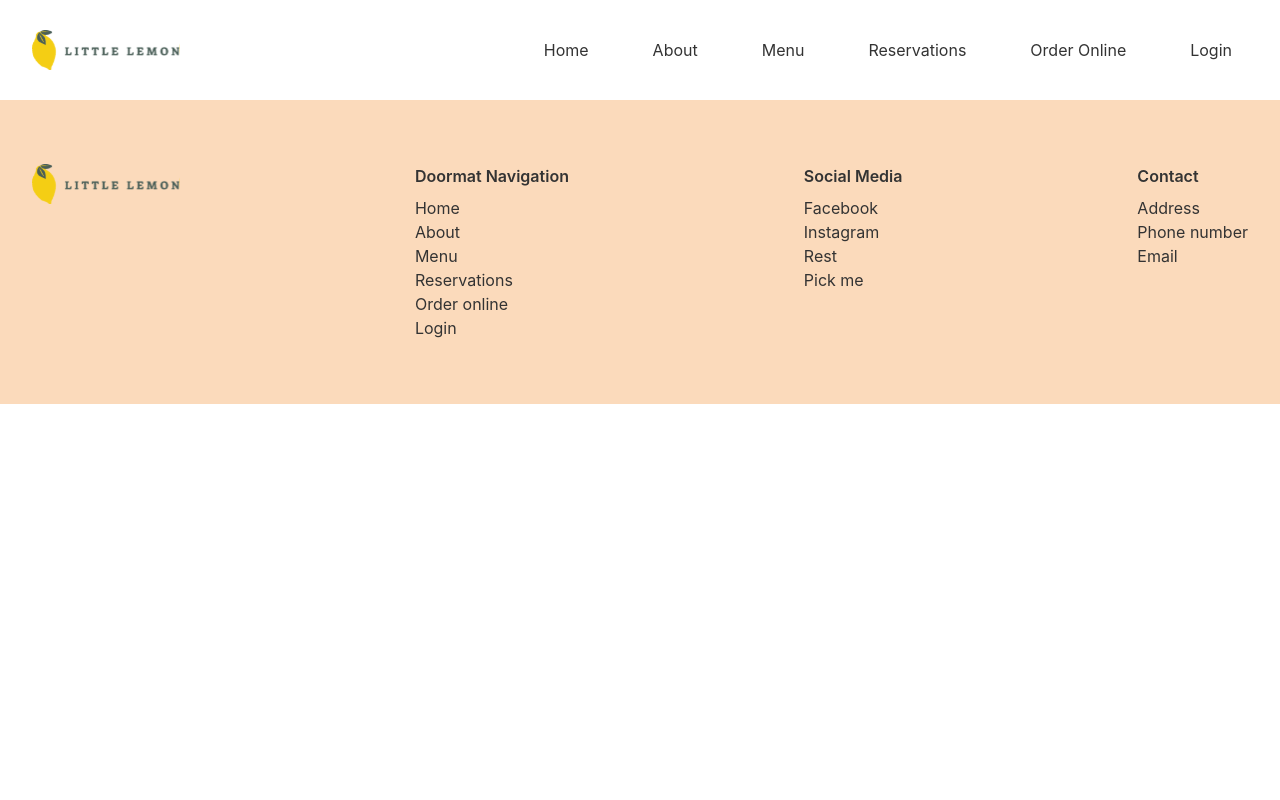
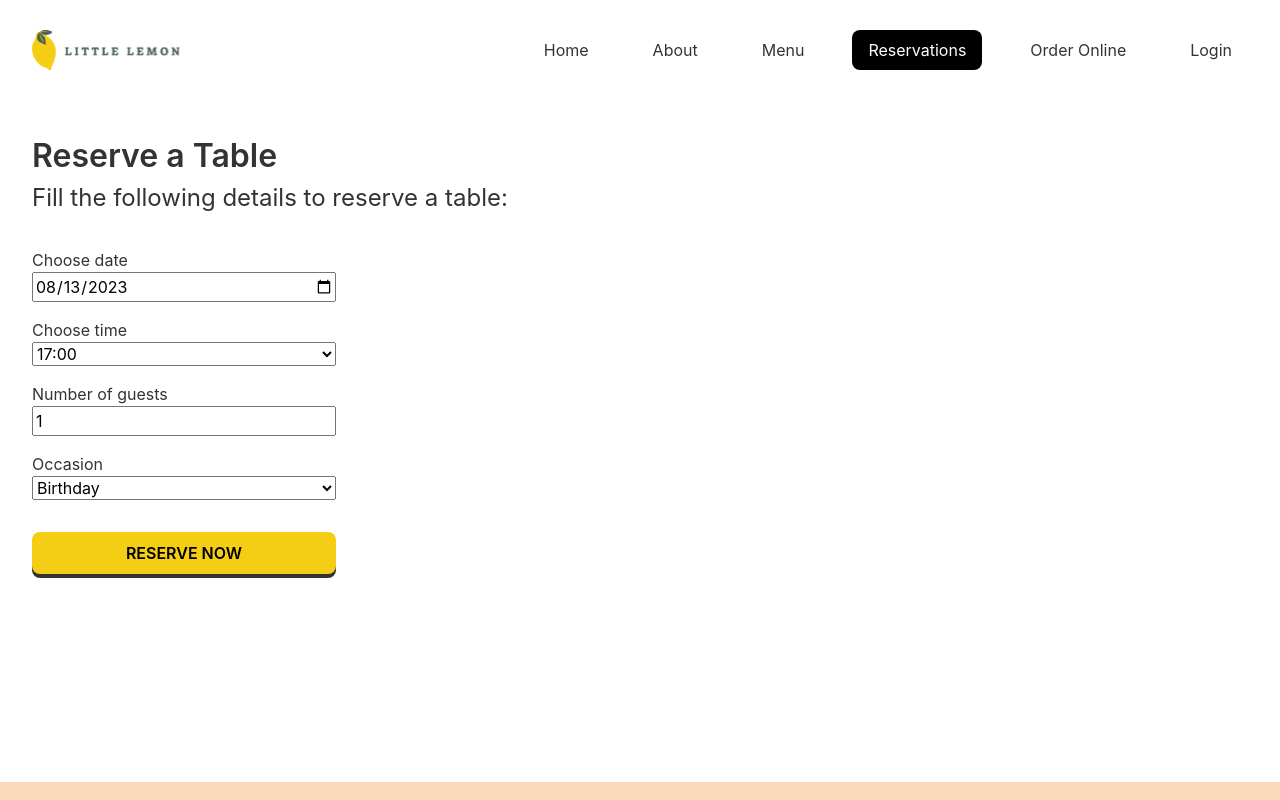
Before and after one commit to amitkappp/little-lemon-restaurant, a React (Create React App) app: page /reservations/reserve in a window 1280 px wide. Shown: the top 800 px of the page. Built offline with nearby package versions, Linux system fonts and the light colour scheme.

Commit message:
reserve confirmed

```diff
--- a/src/components/ReservationForm/ReservationForm.js
+++ b/src/components/ReservationForm/ReservationForm.js
@@ -1,16 +1,34 @@
 import React, { useEffect, useState } from "react";
 
-const ReservationForm = ({ date, avaiableTimes, dispatch, onFormSubmit }) => {
+const ReservationForm = ({
+  date,
+  avaiableTimes,
+  dispatch,
+  onFormSubmit,
+  reservetionConfirmed,
+}) => {
   const [reservation, setReservation] = useState({
     date: date,
     time: "",
     guests: 1,
     occasion: "Birthday",
+    status: "pending",
   });
 
   useEffect(() => {
-    //console.log("Reservation:", reservation);
-  }, [reservation]);
+    if (reservetionConfirmed === "success") {
+      setReservation({
+        ...reservation,
+        status: `Your reservation for ${reservation.date} at ${reservation.time} is confirmed.`,
+      });
+    }
+    if (reservetionConfirmed === "failure") {
+      setReservation({
+        ...reservation,
+        status: "Sorry, your reservation could not be confirmed.Try again.",
+      });
+    }
+  }, [reservetionConfirmed]);
 
   useEffect(() => {
     setReservation({ ...reservation, time: avaiableTimes[0] });
@@ -81,6 +99,9 @@ const ReservationForm = ({ date, avaiableTimes, dispatch, onFormSubmit }) => {
               <input type="submit" value="Reserve Now"></input>
             </div>
           </form>
+          <aside className="form-feedback">
+            {reservation.status !== "pending" && <h4>{reservation.status}</h4>}
+          </aside>
         </div>
       </div>
     </section>
--- a/src/components/header/Header.js
+++ b/src/components/header/Header.js
@@ -30,8 +30,10 @@ const Header = () => {
               Menu
             </Link>
             <Link
-              to="/reservations"
-              className={currentPath === "/reservations" ? "selected" : ""}
+              to="/reservations/reserve"
+              className={
+                currentPath === "/reservations/reserve" ? "selected" : ""
+              }
             >
               Reservations
             </Link>
--- a/src/pages/app/App.js
+++ b/src/pages/app/App.js
@@ -21,14 +21,9 @@ function App() {
           <Route exec path="/home" element={<HomePage />} />
           <Route exec path="/about" element={<AboutPage />} />
           <Route exec path="/menu" element={<MenuPage />} />
-          <Route exec path="/reservations" element={<ReservePage />} />
+          <Route exec path="/reservations/:params" element={<ReservePage />} />
           <Route exec path="/order-online" element={<OrderOnlinePage />} />
           <Route exec path="/user-login" element={<LoginPage />} />
-          <Route
-            exec
-            path="/reservation-success"
-            element={<div>reservation-success</div>}
-          />
         </Routes>
       </main>
       <Footer />
--- a/src/pages/reservations/ReservePage.js
+++ b/src/pages/reservations/ReservePage.js
@@ -1,7 +1,7 @@
 import React, { useEffect, useReducer } from "react";
 import ReservationForm from "../../components/ReservationForm";
 import { fetchAPI, submitAPI } from "../../fakeAPI/fakeAPI";
-import { useNavigate } from "react-router-dom";
+import { useNavigate, useParams } from "react-router-dom";
 
 const reservePageStyle = {
   display: "flex",
@@ -24,20 +24,28 @@ const ReservePage = () => {
   const initDate = new Date().toISOString().slice(0, 10); // YYYY-MM-DD
   const [avaiableTimes, dispatch] = useReducer(updateTimes, []);
   const navigate = useNavigate();
+  const routeParams = useParams();
+
+  useEffect(() => {
+    const response = fetchAPI(initDate);
+    dispatch({ type: "TIMES_UPDATE", payload: response });
+  }, []);
+
+  useEffect(() => {
+    console.log("Route params:", routeParams.params);
+  });
 
   const onFormSubmit = (formData) => {
     console.log("Form submitted", formData);
     const response = submitAPI(formData);
     if (response) {
       console.log("Reservation successful");
-      navigate("/reservation-success");
+      navigate("/reservations/success");
+    } else {
+      console.log("Reservation failed");
+      navigate("/reservations/failure");
     }
   };
-
-  useEffect(() => {
-    const response = fetchAPI(initDate);
-    dispatch({ type: "TIMES_UPDATE", payload: response });
-  }, []);
 
   return (
     <section style={{ reservePageStyle }}>
@@ -46,6 +54,7 @@ const ReservePage = () => {
         avaiableTimes={avaiableTimes}
         dispatch={dispatch}
         onFormSubmit={onFormSubmit}
+        reservetionConfirmed={routeParams.params}
       />
     </section>
   );
```
